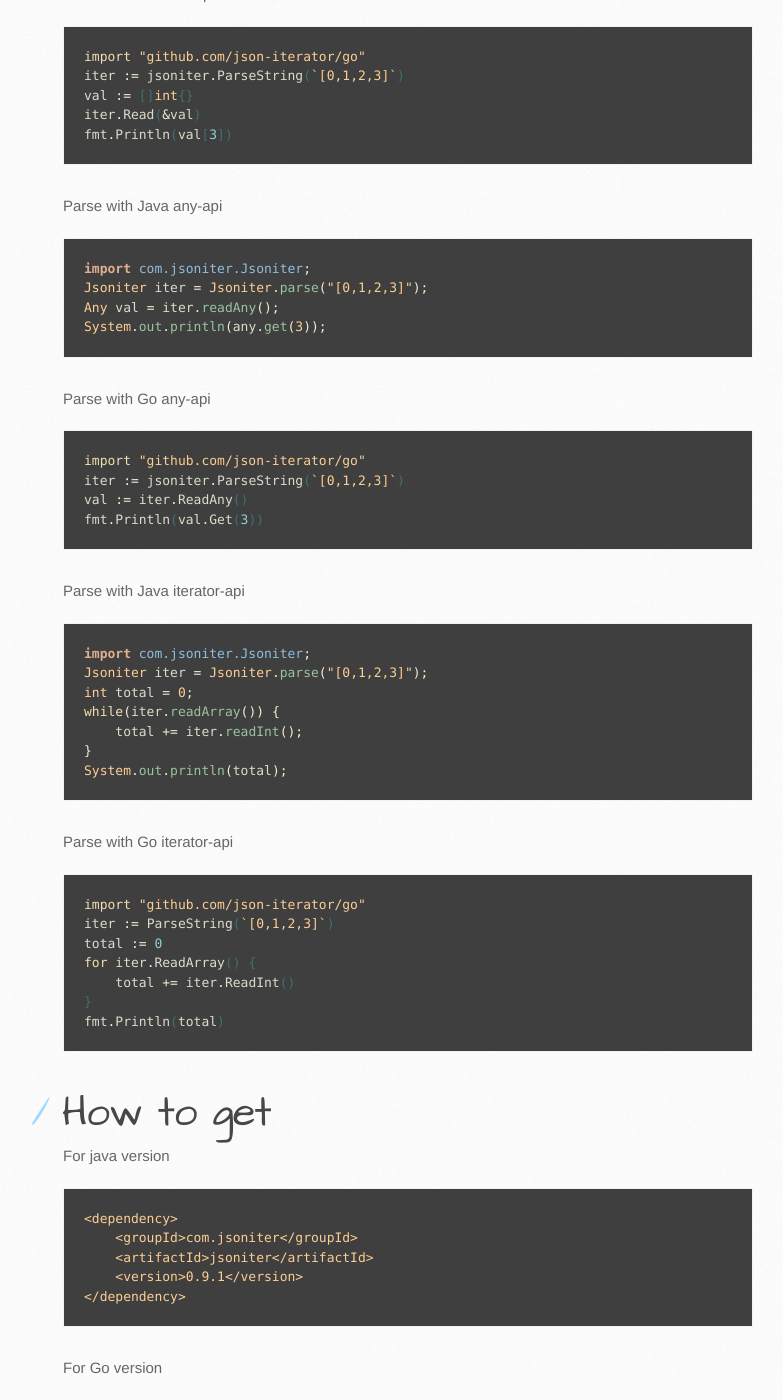
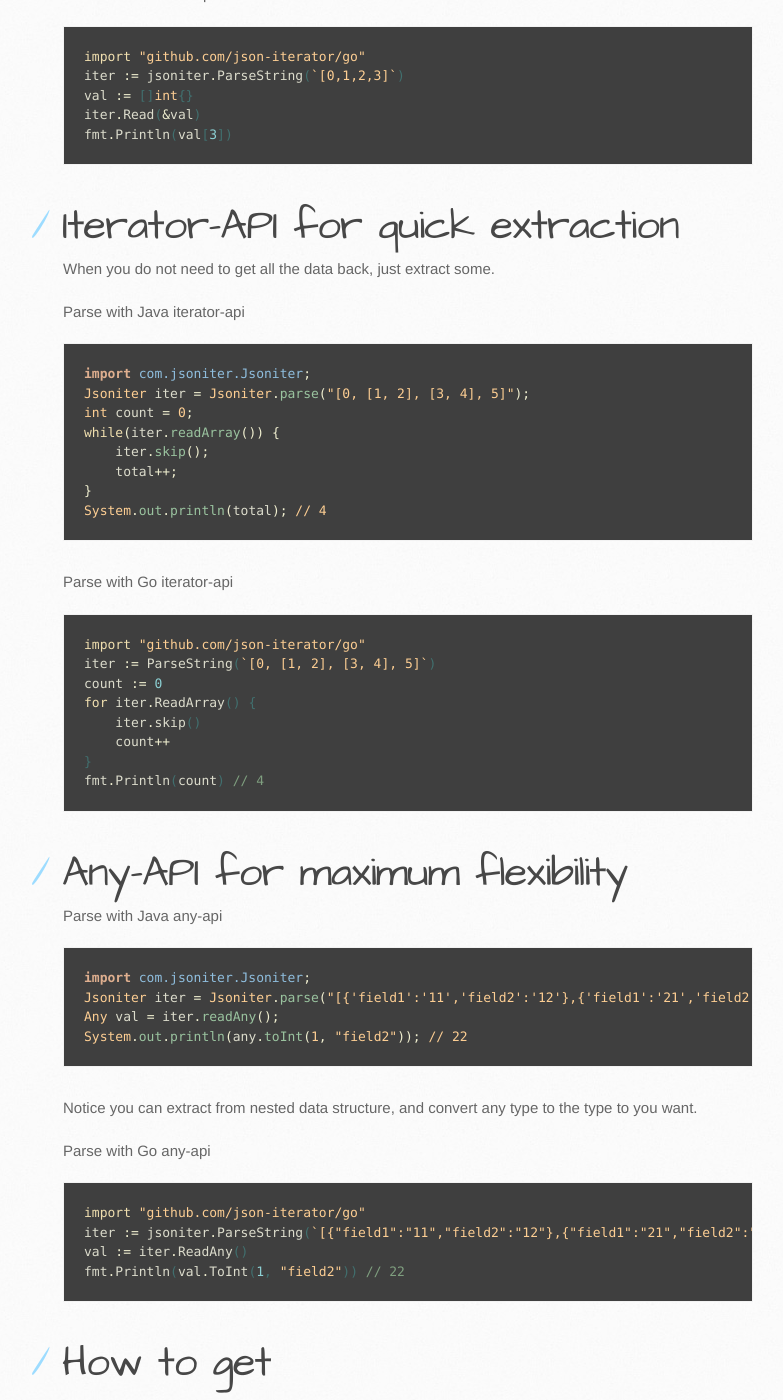
Before and after one commit to json-iterator/json-iterator.github.io, a Jekyll site: the page built from index.md, in a window 1280 px wide and 1400 px high, scrolled down 1823 px. Shown: the whole window, without its empty margins (107-890 px from the left). Built offline with Jekyll 4.4.1, drawn with Linux system fonts in a browser that asks for light colours; comment, search, counter and statistics services are not loaded; some of the changed text lies outside the part shown.

Commit message:
Update index.md

````diff
--- a/index.md
+++ b/index.md
@@ -23,9 +23,9 @@ This is go version, doing data binding
 
 ![go-medium](http://jsoniter.com/benchmarks/go-medium.png)
 
-# 1 Minute Tutorial
+# Good Old Bind-API
 
-Given this JSON document `[0,1,2,3]`
+Bind-api should always be the first choice. Given this JSON document `[0,1,2,3]`
 
 Parse with Java bind-api
 
@@ -46,46 +46,56 @@ iter.Read(&val)
 fmt.Println(val[3])
 ```
 
-Parse with Java any-api
+# Iterator-API for quick extraction
 
-```java
-import com.jsoniter.Jsoniter;
-Jsoniter iter = Jsoniter.parse("[0,1,2,3]");
-Any val = iter.readAny();
-System.out.println(any.get(3));
-```
-
-Parse with Go any-api
-
-```go
-import "github.com/json-iterator/go"
-iter := jsoniter.ParseString(`[0,1,2,3]`)
-val := iter.ReadAny()
-fmt.Println(val.Get(3))
-```
+When you do not need to get all the data back, just extract some.
 
 Parse with Java iterator-api
 
 ```java
 import com.jsoniter.Jsoniter;
-Jsoniter iter = Jsoniter.parse("[0,1,2,3]");
-int total = 0;
+Jsoniter iter = Jsoniter.parse("[0, [1, 2], [3, 4], 5]");
+int count = 0;
 while(iter.readArray()) {
-    total += iter.readInt();
+    iter.skip();
+    total++;
 }
-System.out.println(total);
+System.out.println(total); // 4
 ```
 
 Parse with Go iterator-api
 
 ```go
 import "github.com/json-iterator/go"
-iter := ParseString(`[0,1,2,3]`)
-total := 0
+iter := ParseString(`[0, [1, 2], [3, 4], 5]`)
+count := 0
 for iter.ReadArray() {
-    total += iter.ReadInt()
+    iter.skip()
+    count++
 }
-fmt.Println(total)
+fmt.Println(count) // 4
+```
+
+# Any-API for maximum flexibility
+
+Parse with Java any-api
+
+```java
+import com.jsoniter.Jsoniter;
+Jsoniter iter = Jsoniter.parse("[{'field1':'11','field2':'12'},{'field1':'21','field2':'22'}]".replace('\'', '"'));
+Any val = iter.readAny();
+System.out.println(any.toInt(1, "field2")); // 22
+```
+
+Notice you can extract from nested data structure, and convert any type to the type to you want.
+
+Parse with Go any-api
+
+```go
+import "github.com/json-iterator/go"
+iter := jsoniter.ParseString(`[{"field1":"11","field2":"12"},{"field1":"21","field2":"22"}]`)
+val := iter.ReadAny()
+fmt.Println(val.ToInt(1, "field2")) // 22
 ```
 
 # How to get
````
